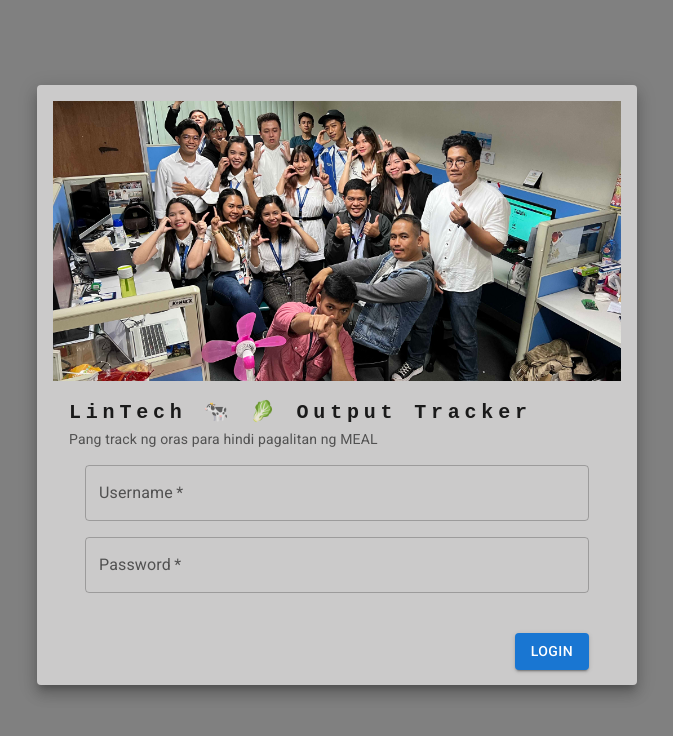
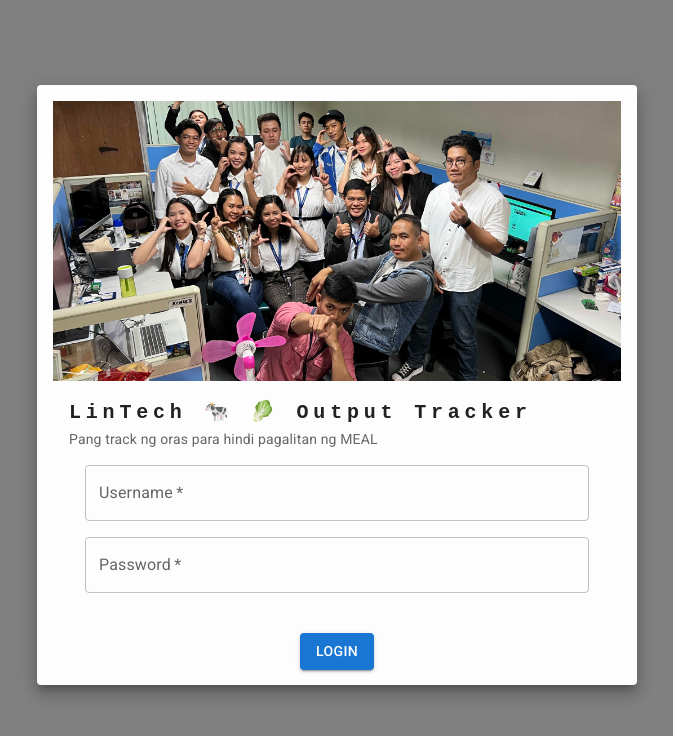
Before and after one commit to dynatech/lintech-output-tracker, a React (Create React App) app in the folder web/: page / in a window 1280 px wide. Shown: the top 736 px of the page, without its empty margins (303-976 px from the left). Built offline with nearby package versions, Linux system fonts and the light colour scheme.

Commit message:
+added annoying button and snackbar

```diff
--- a/web/src/Login.js
+++ b/web/src/Login.js
@@ -11,13 +11,34 @@ import Button from '@mui/material/Button';
 import TextField from '@mui/material/TextField';
 import LintechPicture from './assets/1673710275502.jpeg';
 import axios from 'axios';
-import Swal from 'sweetalert2'
+import Swal from 'sweetalert2';
+import { motion, useAnimation } from "framer-motion"
+import { useSnackbar } from 'notistack';
 
 const IP_ADDR = "http://192.168.150.108:6969";
 const Login = (props) => {
 
-    const [username, setUsername] = useState(null);
-    const [password, setPassword] = useState(null);
+    const [username, setUsername] = useState("");
+    const [password, setPassword] = useState("");
+    const [isAnimationPlaying, setIsAnimationPlaying] = useState(false);
+    const { enqueueSnackbar } = useSnackbar();
+
+    const handleClick = () => {
+        enqueueSnackbar('Huwag bobito, kailangan nang complete credentials!');
+      };
+
+    const divAnimationControls = useAnimation();
+
+	const divAnimationVariants = {
+	    anim: {
+	        x: 600,
+		    transition: {
+	            type: "spring",
+                stiffness: 35
+	        },
+            rotate: [0, -200]
+	    }
+	}
 
     const handleLogin = () => {
         axios.post(`${IP_ADDR}/login`, {
@@ -70,7 +91,7 @@ const Login = (props) => {
                 <CssBaseline />
                 <Container maxWidth="md">
                     <Grid container justifyContent="center" alignItems="center">
-                            <Card sx={{ height: '75vh', width: '75vh', marginTop: '10%', boxShadow: 10, backgroundColor: '#cbcaca', p: 2}}>
+                            <Card sx={{ height: '75vh', width: '75vh', marginTop: '10%', boxShadow: 10, backgroundColor: '#fdfdfd', p: 2}}>
                                 <CardMedia
                                     sx={{ height: '35vh'}}
                                     image={LintechPicture}
@@ -119,8 +140,31 @@ const Login = (props) => {
                                         </Grid>
                                     </Grid>
                                 </CardContent>
-                                <CardActions sx={{justifyContent: "flex-end", mr: 3}}>
-                                    <Button variant="contained" size="medium" onClick={handleLogin}>Login</Button>
+                                <CardActions>
+                                    <Grid container sx={{justifyContent: 'center'}}>
+                                    { username === "" || password === "" ? (
+                                            <motion.div
+                                                animate={divAnimationControls}
+                                                onHoverStart={() => {
+                                                    if (!isAnimationPlaying) {
+                                                        setIsAnimationPlaying(true)
+                                                        handleClick()
+                                                        divAnimationControls.start(divAnimationVariants.anim)
+                                                        }
+                                                    else {
+                                                        setIsAnimationPlaying(false)
+                                                        handleClick()
+                                                        divAnimationControls.start(divAnimationVariants.anim)
+                                                    }
+                                                    }}>
+                                                        <Button variant="contained" size="medium">Login</Button>
+                                            </motion.div>
+
+                                        ) : (
+                                                <Button variant="contained" size="medium" onClick={handleLogin}>Login</Button>
+                                            )
+                                    }
+                                    </Grid>
                                 </CardActions>
                             </Card>
                     </Grid>
--- a/web/src/index.js
+++ b/web/src/index.js
@@ -3,11 +3,14 @@ import ReactDOM from 'react-dom/client';
 import './index.css';
 import App from './App';
 import reportWebVitals from './reportWebVitals';
+import { SnackbarProvider } from 'notistack';
 
 const root = ReactDOM.createRoot(document.getElementById('root'));
 root.render(
   <React.StrictMode>
+    <SnackbarProvider>
     <App />
+    </SnackbarProvider>
   </React.StrictMode>
 );
 
```
